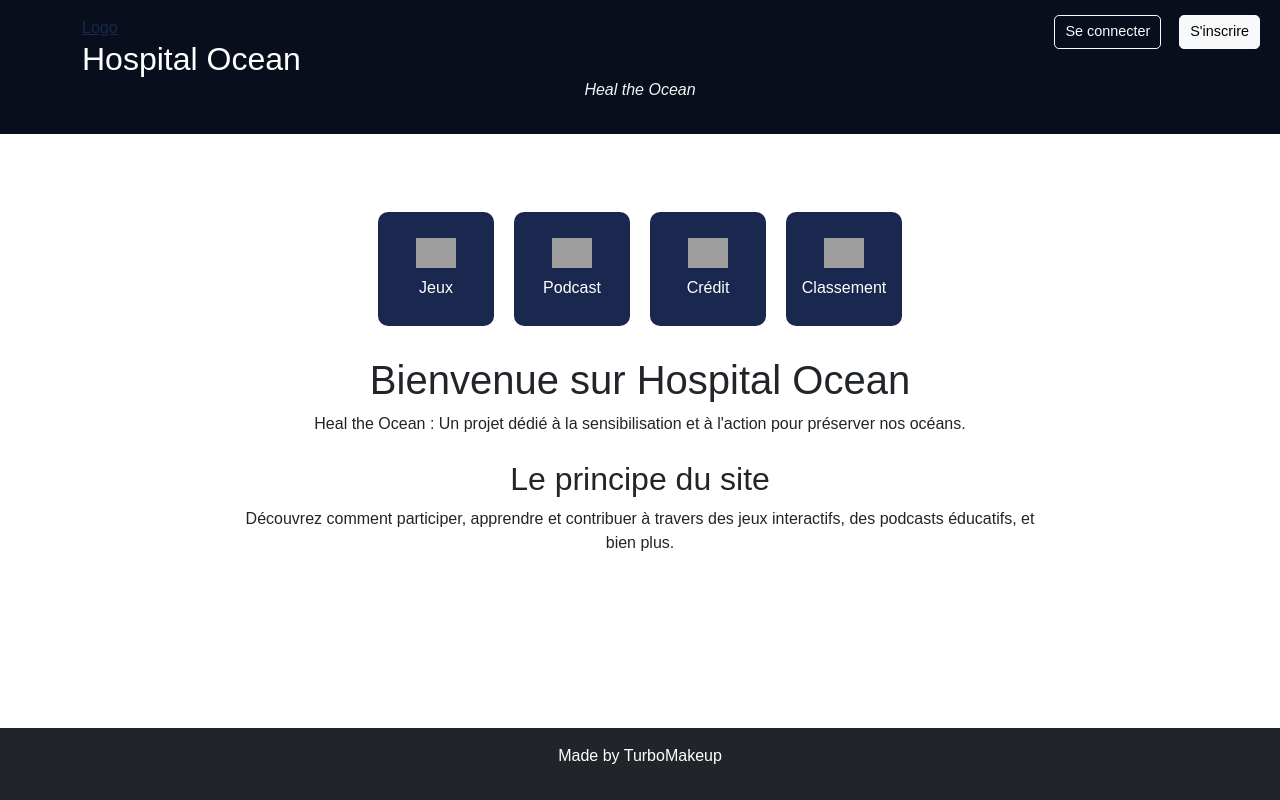
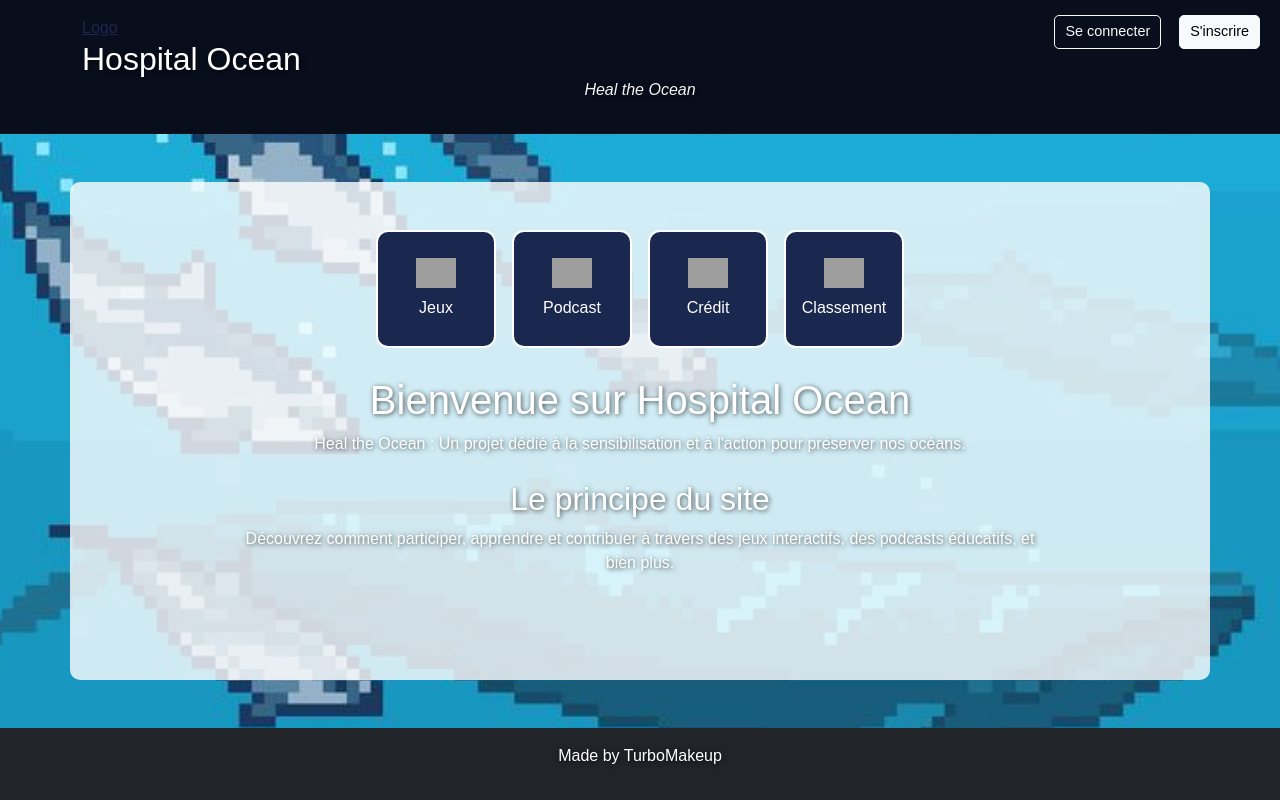
Before and after one commit to TheSpilas/NuitinfoMakeUp, a PHP site: page / in a window 1280 px wide. Run offline with PHP 8.4, Linux system fonts and the light colour scheme; grey boxes are pictures that could not be loaded.

Commit message:
modif index

```diff
--- a/OceanHospital/assets/styles/styles.css
+++ b/OceanHospital/assets/styles/styles.css
@@ -200,3 +200,21 @@
 a:hover {
     text-decoration: underline;
 }
+body, html {
+    margin: 0;
+    padding: 0;
+    height: 100%;
+    background: url('assets/img/background.jpg') no-repeat center center fixed;
+    background-size: cover;
+}
+
+main {
+    background: rgba(255, 255, 255, 0.8);
+    padding: 20px;
+    border-radius: 10px;
+}
+
+body, html {
+    background: url('assets/img/background.jpg') no-repeat center center fixed;
+    background-size: cover;
+}
--- a/OceanHospital/index.php
+++ b/OceanHospital/index.php
@@ -1,4 +1,3 @@
-
 <?php
 include('includes/head.php');
 ?>
@@ -9,6 +8,31 @@
     <!-- Bootstrap CSS -->
     <link href="https://cdn.jsdelivr.net/npm/bootstrap@5.3.0-alpha1/dist/css/bootstrap.min.css" rel="stylesheet">
     <link rel="stylesheet" href="assets/styles/styles.css">
+    <style>
+        /* Étendre l'image de fond sur toute la page */
+        body, html {
+            margin: 0;
+            padding: 0;
+            height: 100%;
+            background: url('assets/img/background.jpg') no-repeat center center fixed;
+            background-size: cover;
+        }
+
+        /* Suppression du fond du main */
+        main {
+            padding: 20px;
+        }
+
+        /* Texte lisible sur le fond */
+        section, nav {
+            color: white;
+        }
+
+        /* Optionnel : Ajout d'ombres pour améliorer la lisibilité */
+        h1, h2, p {
+            text-shadow: 1px 1px 5px rgba(0, 0, 0, 0.7);
+        }
+    </style>
 </head>
 <body class="d-flex flex-column min-vh-100">
 <header style="background-color: var(--header-color);" class="text-white py-3">
@@ -23,7 +47,6 @@
         </div>
     </div>
     <p class="motto text-center mb-3">Heal the Ocean</p>
-
 </header>
 <main class="container my-5 flex-grow-1">
     <nav class="navbar d-flex justify-content-center">
```
Also changed, not shown: OceanHospital/assets/img/background.jpg (added), OceanHospital/assets/img/bubble.png (added), 4 other files. Lines whose indentation alone changed are shown as unchanged.
